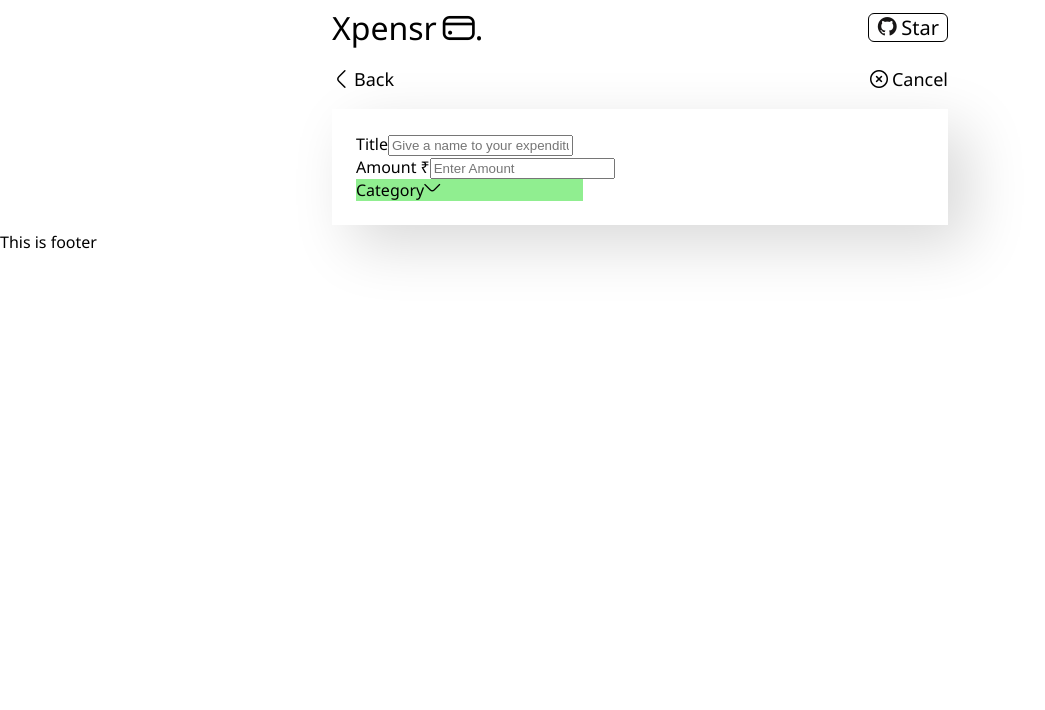
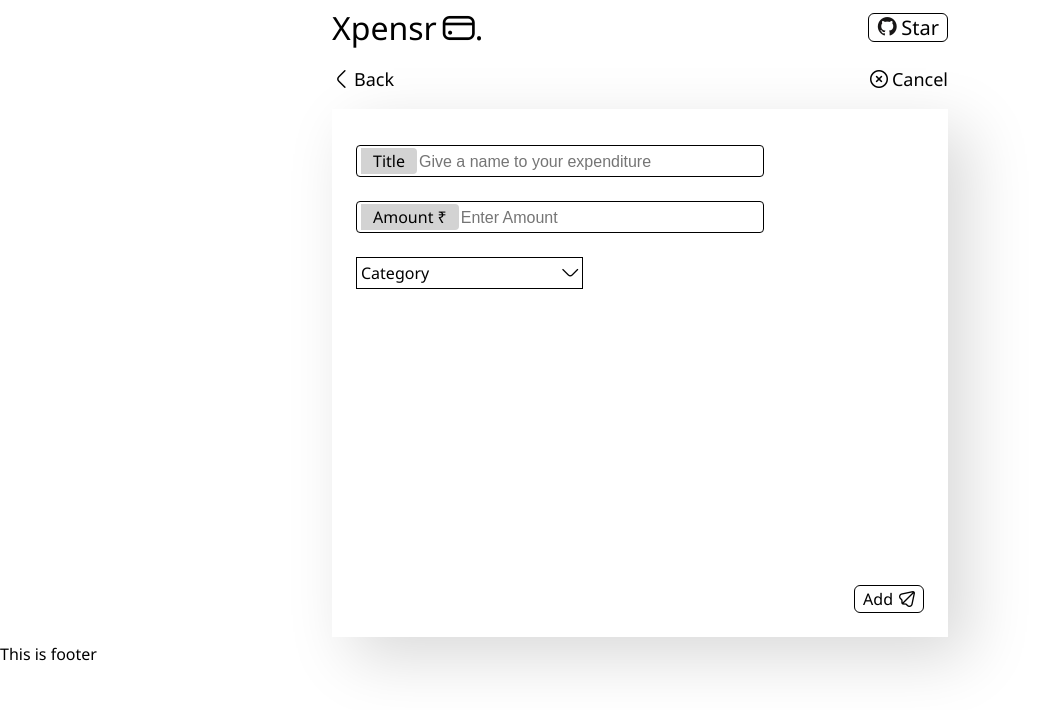
Before and after one commit to shuvamk-dev/Xpensr, a React (Create React App) app: page /add-expense in a window 1280 px wide. Shown: the top 710 px of the page, without its empty margins (0-1045 px from the left). Built offline with nearby package versions, Linux system fonts and the light colour scheme.

Commit message:
Created layout for form

```diff
--- a/src/components/add-form/add-form.css
+++ b/src/components/add-form/add-form.css
@@ -6,12 +6,46 @@
   display: flex;
   flex-direction: column;
   flex: 1;
+  height: 60vh;
 }
-
+.form-item {
+  margin: 12px 0px;
+  width: 70%;
+  border: 1px solid black;
+  padding: 4px;
+  border-radius: 4px;
+}
+.form-item label {
+  background-color: lightgrey;
+  padding: 2px 12px;
+  border-radius: 0px 4px 4px 0px;
+}
+.form-item input {
+  font-size: 16px;
+  border: none;
+  width: 70%;
+  outline: none;
+}
+.category-container-parent {
+  display: flex;
+  flex-direction: column;
+  flex: 1;
+}
 .category {
   position: relative;
   width: 40%;
-  background-color: lightgreen;
+}
+.category-dropdown {
+  display: flex;
+  justify-content: space-between;
+  align-items: center;
+  margin: 12px 0px;
+  border: 1px solid black;
+  padding: 4px;
+}
+.category-dropdown i {
+  display: flex;
+  align-items: center;
 }
 
 .category-container {
@@ -33,3 +67,36 @@
   height: 32px;
   margin-right: 20px;
 }
+
+.form-add-button {
+  display: flex;
+  justify-content: flex-end;
+}
+.form-add-button div {
+  display: flex;
+  border: 1px solid black;
+  padding: 2px 8px;
+  border-radius: 6px;
+  cursor: pointer;
+}
+
+.form-add-button div i {
+  display: flex;
+  align-items: center;
+  margin-left: 6px;
+}
+
+@media only screen and (max-width: 1024px) {
+  .form-item {
+    width: 100%;
+  }
+  .form-item input {
+    width: 70%;
+  }
+  .amount-input {
+    width: 50% !important;
+  }
+  .category {
+    width: 80%;
+  }
+}
--- a/src/components/add-form/index.js
+++ b/src/components/add-form/index.js
@@ -7,14 +7,15 @@ const AddForm = () => {
   const cat = categories;
   return (
     <div className="add-form">
-      <div>
+      <div className="form-item">
         <label>Title</label>
         <input placeholder="Give a name to your expenditure" />
       </div>
-      <div>
+      <div className="form-item">
         <label>Amount ₹</label>
-        <input placeholder="Enter Amount" />
+        <input placeholder="Enter Amount" className="amount-input" />
       </div>
+      <div className="category-container-parent">
         <div className="category">
           <div
             className="category-dropdown"
@@ -38,6 +39,13 @@ const AddForm = () => {
           )}
         </div>
       </div>
+      <div className="form-add-button">
+        <div>
+          <label>Add</label>
+          <i class="fi-rr-paper-plane"></i>
+        </div>
+      </div>
+    </div>
   );
 };
 
```
Lines whose indentation alone changed are shown as unchanged.
